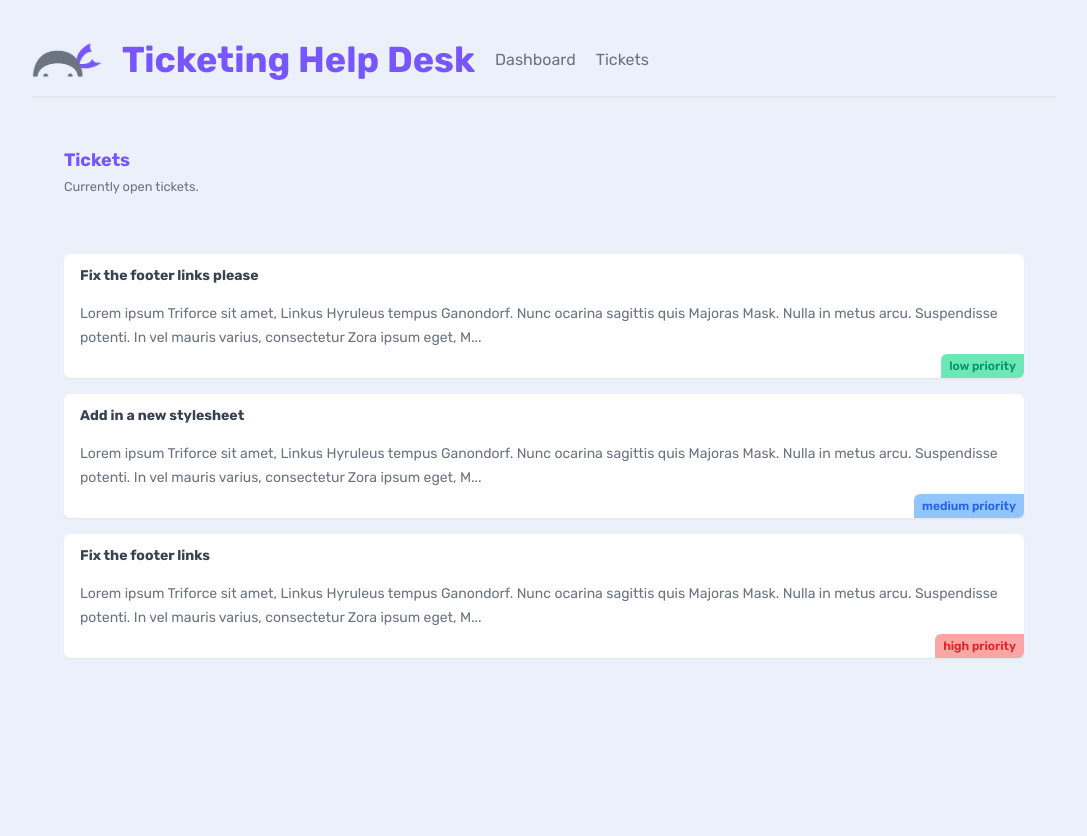
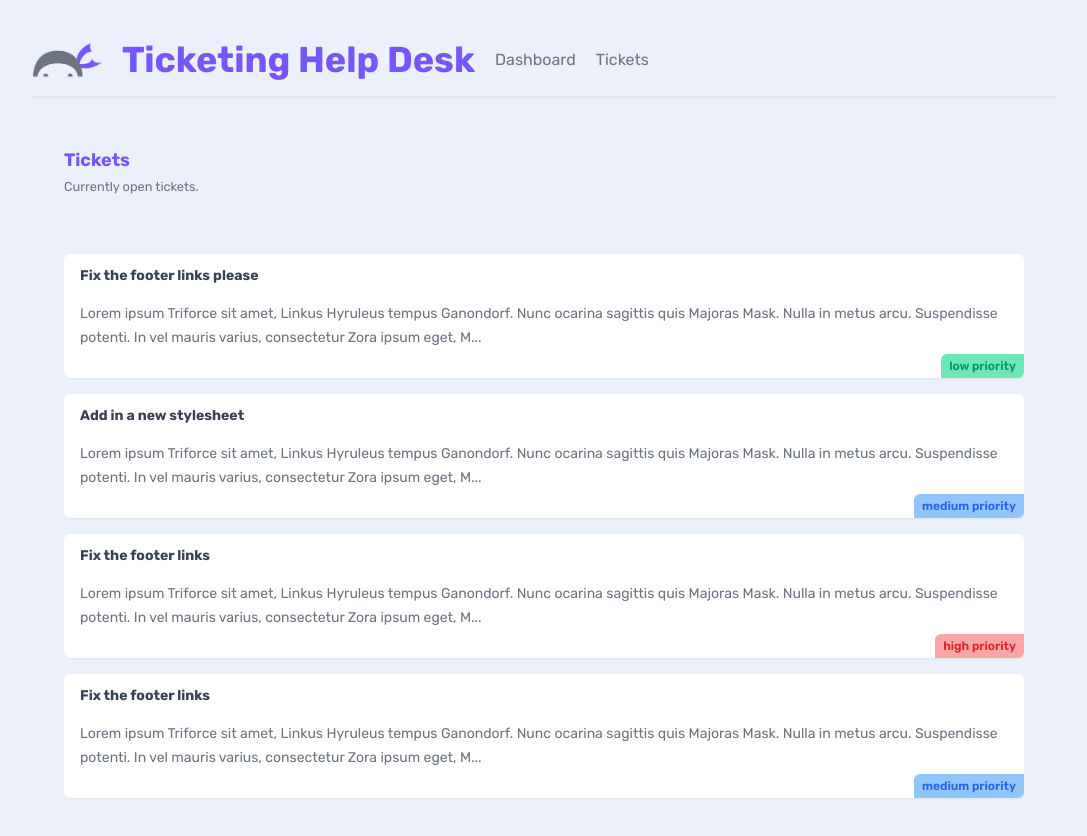
Before and after one commit to conalesej/first-nextjs-project, a Next.js app: page /tickets in a window 1280 px wide. Shown: the top 836 px of the page, without its empty margins (96-1183 px from the left). Before the commit the page ends 800 px from the top, so only its background shows below. Built offline with nearby package versions, Linux system fonts and the light colour scheme; data requests are answered from the project's data file.

Commit message:
checkpoint: part 7 - Fetching Data & Revalidation

```diff
--- a/_data/db.json
+++ b/_data/db.json
@@ -20,6 +20,13 @@
       "body": "Lorem ipsum Triforce sit amet, Linkus Hyruleus tempus Ganondorf. Nunc ocarina sagittis quis Majoras Mask. Nulla in metus arcu. Suspendisse potenti. In vel mauris varius, consectetur Zora ipsum eget, Master Sword porttitor urna. Fusce elementum urna elit, eget eleifend velit consectetur eget. Integer vel lobortis ipsum, vitae auctor Ocarina of Time. Donec sed urna dapibus, interdum magna a, eleifend magna. Curabitur tincidunt enim a neque volutpat. Phasellus auctor magna vel nunc pretium, ut volutpat justo tristique. Pellentesque cursus convallis mauris, in tempus enim tincidunt vitae.",
       "priority": "high",
       "user_email": "peach@netninja.dev"
+    },
+    {
+      "id": "4",
+      "title": "Fix the footer links",
+      "body": "Lorem ipsum Triforce sit amet, Linkus Hyruleus tempus Ganondorf. Nunc ocarina sagittis quis Majoras Mask. Nulla in metus arcu. Suspendisse potenti. In vel mauris varius, consectetur Zora ipsum eget, Master Sword porttitor urna. Fusce elementum urna elit, eget eleifend velit consectetur eget. Integer vel lobortis ipsum, vitae auctor Ocarina of Time. Donec sed urna dapibus, interdum magna a, eleifend magna. Curabitur tincidunt enim a neque volutpat. Phasellus auctor magna vel nunc pretium, ut volutpat justo tristique. Pellentesque cursus convallis mauris, in tempus enim tincidunt vitae.",
+      "priority": "medium",
+      "user_email": "peach@netninja.dev"
     }
   ]
 }
--- a/app/tickets/TicketList.tsx
+++ b/app/tickets/TicketList.tsx
@@ -4,12 +4,17 @@ import { ITickets } from "../utils/types";
 {
   /**
         1.  The fetch is happening in the server. By the time the component reaches in the server, it has already fetched this data.
-        2.
+        2.  If we fetch the resource here and any other files, it will only do it once and be re-used all over
+        3.  Caches the response to any fetches we made, it uses a cached version.
     */
 }
 
 const getTickets = async () => {
-  const res = await fetch("http://localhost:4000/tickets");
+  const res = await fetch("http://localhost:4000/tickets", {
+    next: {
+      revalidate: 30, //  use 0 to opt out of using cache
+    },
+  });
   return res.json();
 };
 
```
